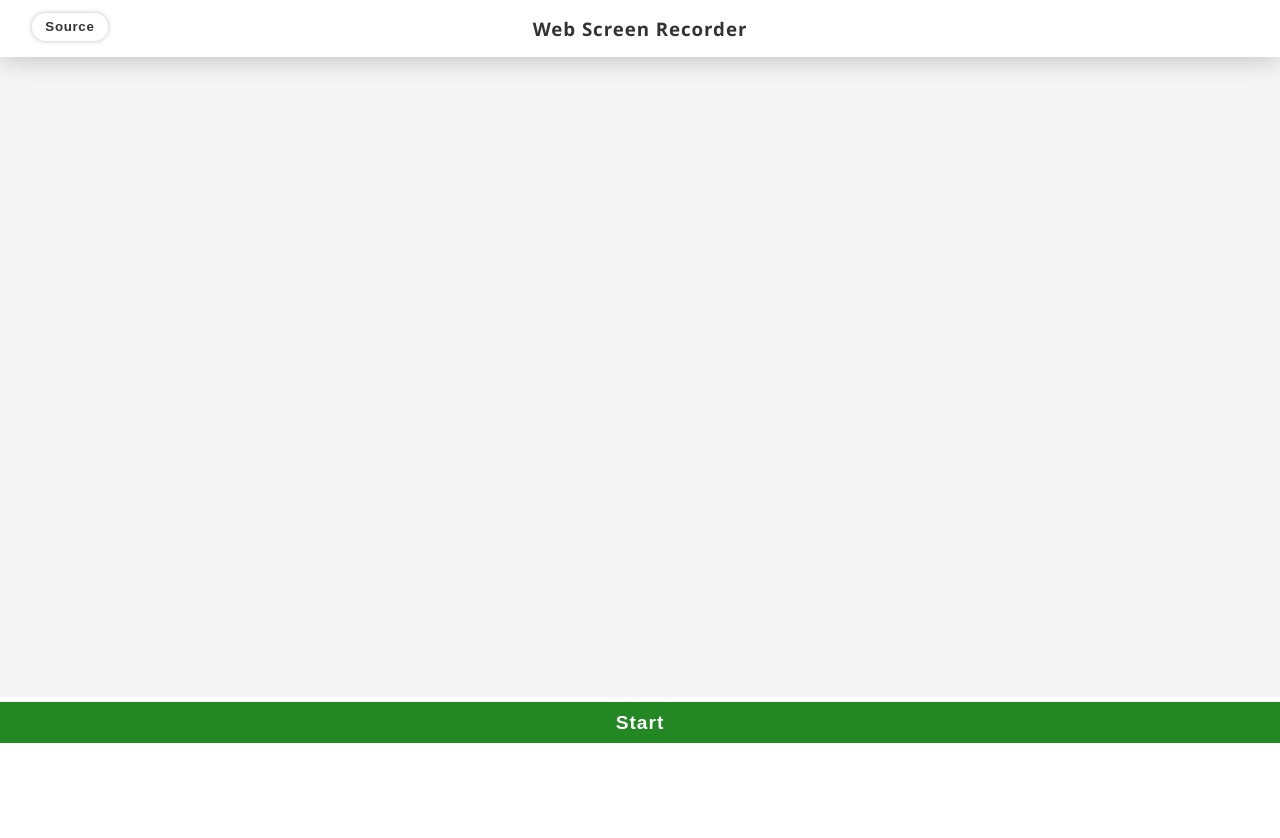
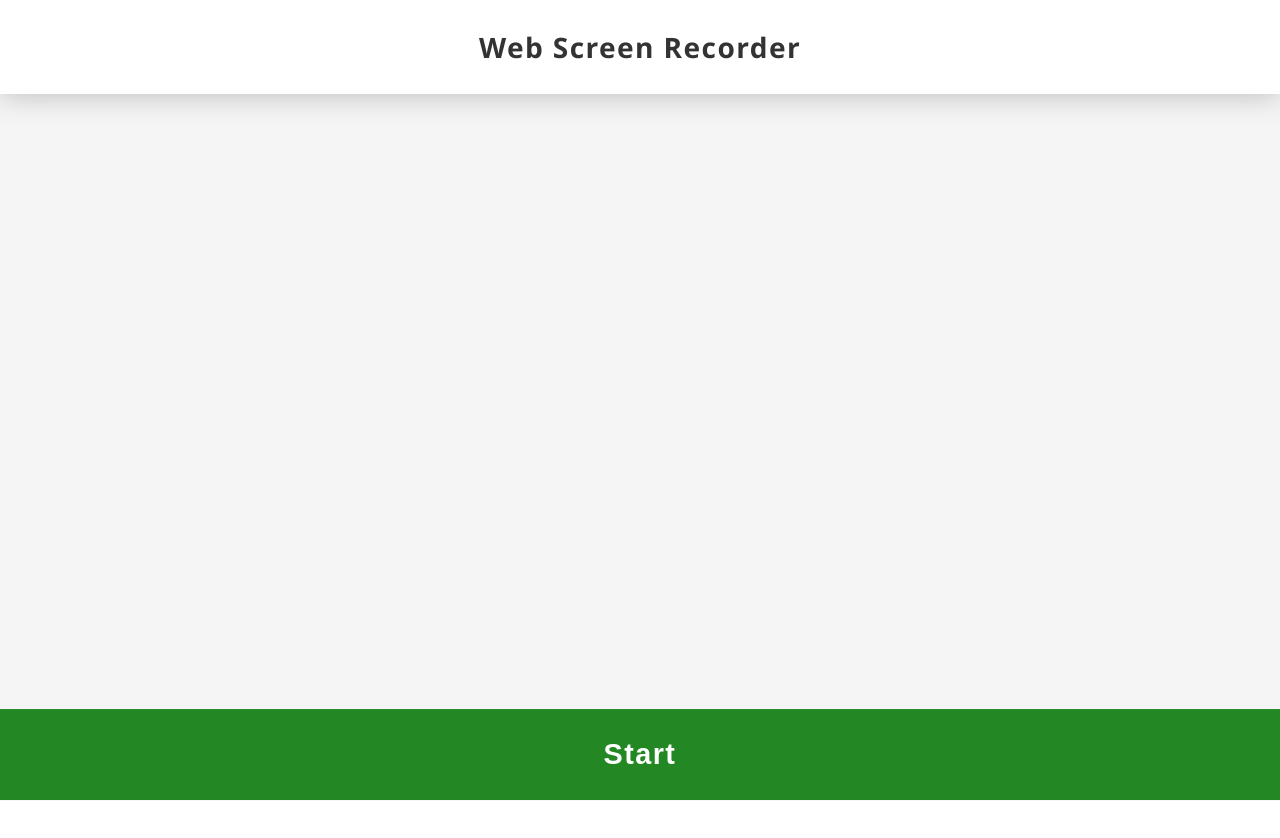
Before and after one commit to MengLinMaker/PWA-Screen-Recorder, a React (Vite) app: page / in a window 1280 px wide. Shown: the top 838 px of the page. After the commit the page ends 800 px from the top, so only its background shows below. Built offline with nearby package versions, Linux system fonts and the light colour scheme.

Commit message:
Update UI

```diff
--- a/src/App.jsx
+++ b/src/App.jsx
@@ -1,20 +1,17 @@
 import React from 'react'
 
 import './App.scss'
-import { Navbar, RecordBtn, SourceSelector, VideoPlayer } from './components'
+import { Navbar, RecordBtn, VideoPlayer } from './components'
 
 function App() {
 
 
   return (
-    <div>
+    <div className="colflex">
       <Navbar />
-      <SourceSelector />
-      <section className="colflex">
-        <div className="" />
-        <VideoPlayer />
-        <RecordBtn />
-      </section>
+      <div className="spacer" />
+      <VideoPlayer />
+      <RecordBtn />
     </div>
   );
 }
--- a/src/App.scss
+++ b/src/App.scss
@@ -5,6 +5,7 @@
   scroll-behavior: smooth;
   color: #333;
   letter-spacing: 0.05em;
+  user-select: none;
 }
 
 body {
@@ -12,16 +13,23 @@ body {
   font-family: "Segoe UI", Roboto, Helvetica, Arial, sans-serif;
   height: 100vh;
   overflow: hidden;
+
+  @media screen and (min-width: 900px), (min-height: 600px) {
+    font-size: 1.5rem;
+  }
 }
 
 .colflex {
+  position: fixed;
+  top: 0;
   display: flex;
   flex-direction: column;
   height: 100vh;
+  width: 100%;
 }
 
 .spacer {
-  flex: auto;
-  background-color: whitesmoke;
+
+  background-color: black;
   color: rgb(211, 34, 46);
 }
--- a/src/components/Navbar/Navbar.scss
+++ b/src/components/Navbar/Navbar.scss
@@ -1,7 +1,13 @@
 .nav {
-  position: relative;
-  text-align: center;
-  padding: 1em 3em;
+  display: flex;
+  align-items: center;
+  justify-content: center;
   background-color: white;
   box-shadow: 0 0 1.8rem #00000040;
+  flex: auto;
 }
+
+.nav--title {
+  padding: 1em 3em;
+  text-align: center;
+}
--- a/src/components/RecordBtn/RecordBtn.jsx
+++ b/src/components/RecordBtn/RecordBtn.jsx
@@ -2,7 +2,7 @@ import React, { useState } from 'react'
 
 import './RecordBtn.scss'
 
-function RecordBtn(props) {
+function RecordBtn({props}) {
   const [isRecording, setIsRecording] = useState(false)
 
   async function startRecording() {
--- a/src/components/RecordBtn/RecordBtn.scss
+++ b/src/components/RecordBtn/RecordBtn.scss
@@ -2,15 +2,17 @@
   position: sticky;
   bottom: 0;
   width: 100%;
+  flex: auto;
 }
 
 .wideBtn {
-  font-size: 1.2rem;
+  font-size: 1.2em;
   font-weight: bold;
-  padding: 0.5em 1em;
+  padding: 1em 1em;
   color: white;
   border: none;
   width: 100%;
+  height: 100%;
 }
 
 .startBtn {
--- a/src/components/SourceSelector/SourceSelector.scss
+++ b/src/components/SourceSelector/SourceSelector.scss
@@ -1,6 +1,6 @@
 .smallBtn {
-  position: fixed;
-  top: 0.8rem;
+  position: absolute;
+  top: 25%;
   left: 2rem;
   font-weight: bold;
   padding: 0.5em 1em;
@@ -15,7 +15,7 @@
   //animation: passiveGlow 2.5s ease-in-out 0s infinite alternate;
 
   &:hover {
-    box-shadow: 0 0 0.3rem #000000aa;
-    background-color: #fafafa;
+    box-shadow: 0 0 0.3rem hsla(0, 0%, 0%, 0.533);
+    background-color: #fcfcfc;
   }
 }
--- a/src/components/VideoPlayer/VideoPlayer.jsx
+++ b/src/components/VideoPlayer/VideoPlayer.jsx
@@ -22,7 +22,8 @@ function VideoPlayer() {
         className="video--player"
         ref={videoRef}
         onClick={getVideoSources}
-      />
+      >hello</video>
+      <h3 className='hovertext'>Select Source</h3>
     </section>
   );
 }
--- a/src/components/VideoPlayer/VideoPlayer.scss
+++ b/src/components/VideoPlayer/VideoPlayer.scss
@@ -1,5 +1,39 @@
 .video--player {
   background-color: whitesmoke;
   width: 100%;
-  color: black;
+  height: min(100%, calc(100vh - 7.7rem));
+  margin-bottom: -0.3rem;
+  transition: 0.3s ease-in-out;
+
+  @media screen and (min-width: 900px), (min-height: 600px) {
+    height: min(100%, calc(100vh - 11.5rem));
+  }
 }
+
+.video--frame {
+  position: relative;
+  z-index: -10;
+  width: 100%;
+
+  .hovertext {
+    position: fixed;
+    bottom: 50%;
+    right: 50%;
+    transform: translate(50%,50%);
+    color: #00000000;
+    text-shadow: 0 0 0.1rem #00000000;
+    transition: 0.3s ease-in-out;
+  }
+
+  &:hover {
+    .video--player {
+      filter: blur(1.5px) brightness(80%);
+    }
+    .hovertext {
+      color: #ffffff;
+      text-shadow: 0 0 0.1rem #000000;
+      border: 0.08em solid;
+      padding: 1em 1em;
+    }
+  }
+}
```
Also changed, not shown: src/components/Navbar/Navbar.jsx (+4 -3 lines), src/components/SourceSelector/SourceSelector.jsx (+8 -9 lines).
